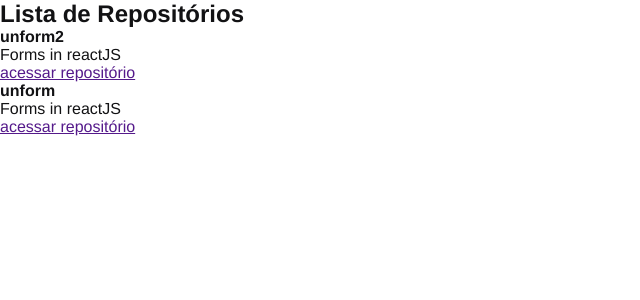
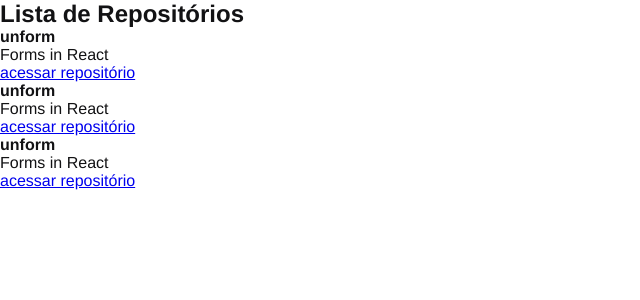
Before and after one commit to BryanValeriano/reactjs, a React app in the folder 01-github-explorer/: page / in a window 1280 px wide. Shown: the top 300 px of the page, without its empty margins (0-640 px from the left). Built offline with nearby package versions, Linux system fonts and the light colour scheme.

Commit message:
Propriedades no React

```diff
--- /dev/null
+++ b/01-github-explorer/src/components/RepositoryItem.jsx
@@ -0,0 +1,9 @@
+export function RepositoryItem(props) {
+  return (
+    <li>
+      <strong>{props.repository.name}</strong>
+      <p>{props.repository.description}</p>
+      <a href={props.repository.link}>acessar repositório</a>
+    </li>
+  );
+}
--- a/01-github-explorer/src/components/RepositoryList.jsx
+++ b/01-github-explorer/src/components/RepositoryList.jsx
@@ -1,20 +1,19 @@
-const repositoryName = "unform2";
+import { RepositoryItem } from "./RepositoryItem";
+
+const repository = {
+  name: "unform",
+  description: "Forms in React",
+  link: "https://github.com/unform/unform",
+};
 
 export function RepositoryList() {
   return (
     <section className="repository-list">
       <h1>Lista de Repositórios</h1>
       <ul>
-        <li>
-          <strong>{repositoryName}</strong>
-          <p>Forms in reactJS</p>
-          <a href="">acessar repositório</a>
-        </li>
-        <li>
-          <strong>unform</strong>
-          <p>Forms in reactJS</p>
-          <a href="">acessar repositório</a>
-        </li>
+        <RepositoryItem repository={repository} />
+        <RepositoryItem repository={repository} />
+        <RepositoryItem repository={repository} />
       </ul>
     </section>
   );
```
